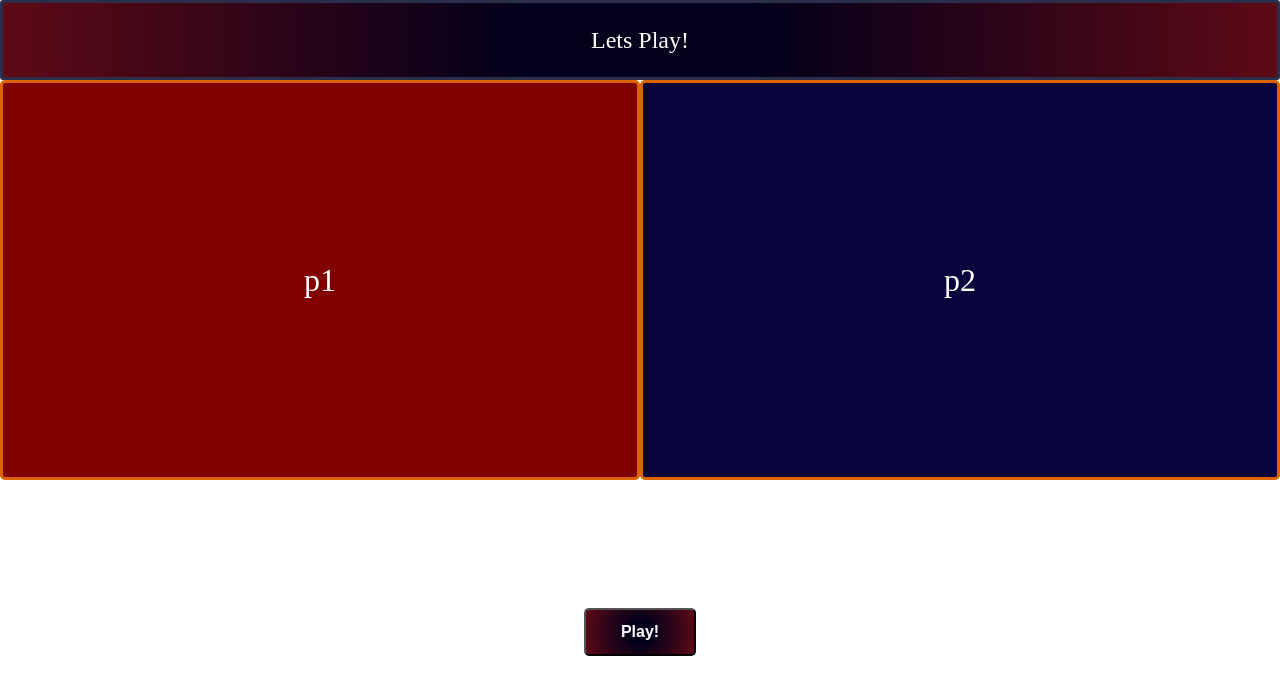
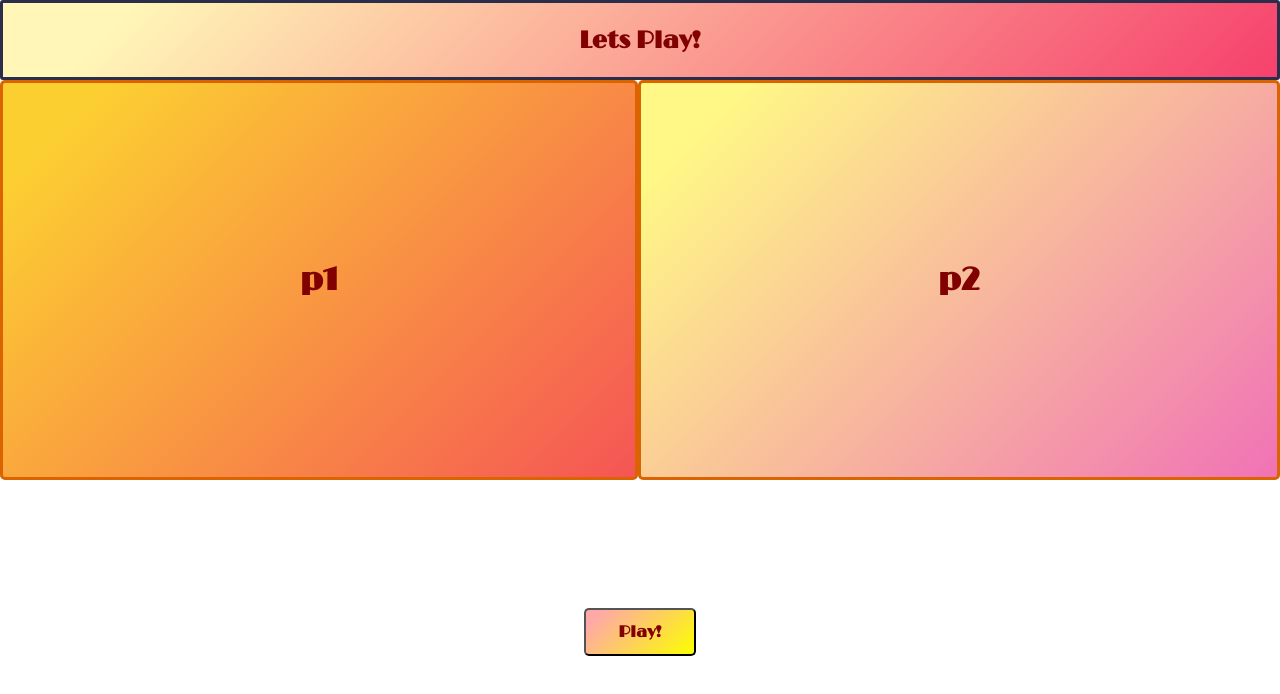
Before and after one commit to mohitpatel-del/rps, a plain HTML site: page index.html in a window 1280 px wide. Drawn offline with nearby package versions, Linux system fonts and the light colour scheme.

Commit message:
Update style.css

```diff
--- a/style.css
+++ b/style.css
@@ -1,6 +1,13 @@
+@import url('https://fonts.googleapis.com/css2?family=Limelight&display=swap');
 * {
     box-sizing: border-box;
     margin: 0;
+    font-family: 'Limelight', cursive;
+}
+
+body {
+    color: #810000;
+    font-weight: bold;
 }
 
 .hidden {
@@ -13,15 +20,13 @@
     justify-content: center;
     align-items: center;
     height: 5rem;
-    background: rgb(2, 0, 27);
-    background: radial-gradient(circle, rgba(2, 0, 27, 1) 19%, rgba(94, 10, 21, 1) 100%);
+    background-image: linear-gradient( 135deg, #FFF6B7 10%, #F6416C 100%);
     border: 3px solid #2b2e4a;
     border-radius: 3px;
     -webkit-border-radius: 3px;
     -moz-border-radius: 3px;
     -ms-border-radius: 3px;
     -o-border-radius: 3px;
-    color: white;
     font-size: 1.5rem;
 }
 
@@ -34,8 +39,7 @@
 .player1,
 .player2 {
     height: 50vh;
-    background-color: #810000;
-    color: white;
+    background-image: linear-gradient( 135deg, #FCCF31 10%, #F55555 100%);
     display: flex;
     justify-content: center;
     align-items: center;
@@ -49,7 +53,7 @@
 }
 
 .player2 {
-    background-color: #0a043c;
+    background-image: linear-gradient( 135deg, #FFF886 10%, #F072B6 100%);
 }
 
 .play {
@@ -62,14 +66,13 @@
 .button {
     width: 7rem;
     height: 3rem;
-    background: rgb(2, 0, 27);
-    background: radial-gradient(circle, rgba(2, 0, 27, 1) 19%, rgba(94, 10, 21, 1) 100%);
+    background-image: linear-gradient( 135deg, #FFA8A8 10%, #FCFF00 100%);
     border-radius: 5px;
     -webkit-border-radius: 5px;
     -moz-border-radius: 5px;
     -ms-border-radius: 5px;
     -o-border-radius: 5px;
     font-size: 1rem;
+    color: #810000;
     font-weight: bold;
-    color: white;
 }
```
